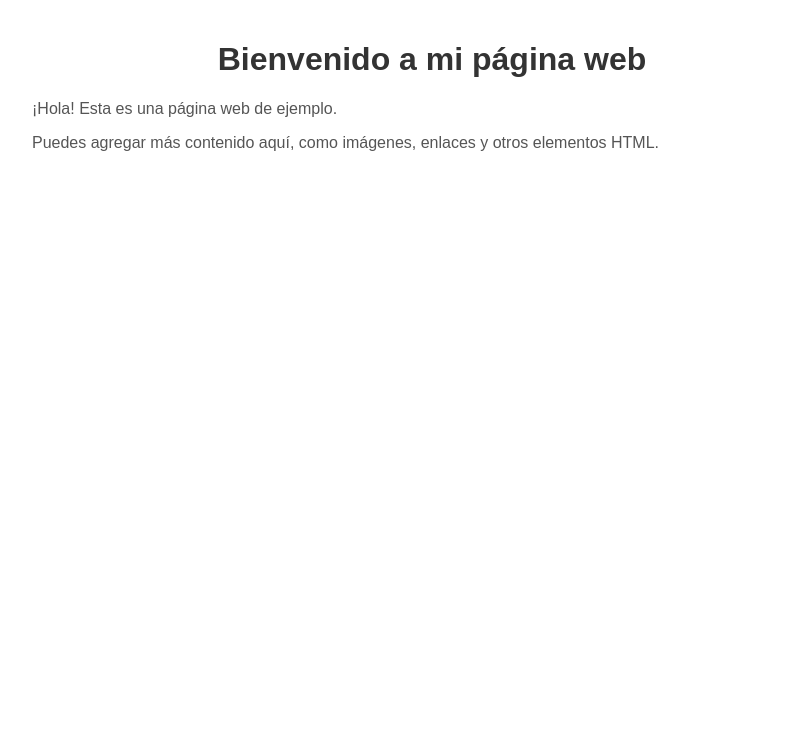
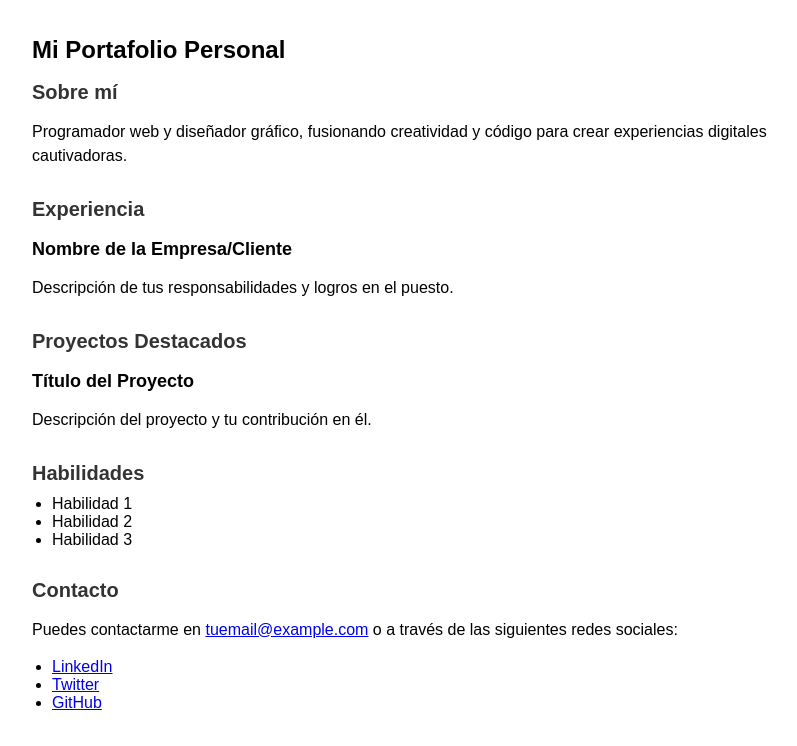
Before and after one commit to Arus1976/PORTAFOLIOSARUS, a plain HTML site: page index.html in a window 1280 px wide. Shown: the whole page, without its empty margins (208-1005 px from the left). Drawn offline with Linux system fonts and the light colour scheme.

Commit message:
Add files via upload

```diff
--- a/index.html
+++ b/index.html
@@ -1,34 +1,128 @@
 <!DOCTYPE html>
-<html>
+<html lang="es">
 <head>
-  <title>Mi Página Web</title>
+  <meta charset="UTF-8">
+  <meta name="viewport" content="width=device-width, initial-scale=1.0">
+  <title>Mi Portafolio Personal</title>
   <style>
+    /* Estilos globales */
   body {
     font-family: Arial, sans-serif;
     margin: 0;
-      padding: 20px;
-    }
-
-    h1 {
-      color: #333;
-      text-align: center;
-    }
-
-    p {
-      color: #555;
+    padding: 0;
   }
 
   .container {
     max-width: 800px;
     margin: 0 auto;
+    padding: 20px;
+  }
+
+  h1 {
+    font-size: 24px;
+    margin-bottom: 10px;
+  }
+
+  h2 {
+    font-size: 20px;
+    margin-bottom: 10px;
+  }
+
+  p {
+    font-size: 16px;
+  }
+
+  ul {
+    padding: 0;
+    margin: 0;
+  }
+
+  /* Estilos específicos para secciones */
+  section {
+    margin-bottom: 30px;
+  }
+
+  section h2 {
+    color: #333;
+  }
+
+  section h3 {
+    font-size: 18px;
+    margin-bottom: 5px;
+  }
+
+  section p {
+    line-height: 1.5;
+  }
+
+  section ul li {
+    list-style-type: disc;
+    margin-left: 20px;
+  }
+
+      body {
+        font-family: Arial, sans-serif;
+        margin: 0;
+        padding: 0;
+      }
+      .container {
+        max-width: 800px;
+        margin: 0 auto;
+        padding: 20px;
+      }
+      h1 {
+        font-size: 24px;
+        margin-bottom: 10px;
+      }
+      h2 {
+        font-size: 20px;
+        margin-bottom: 10px;
+      }
+      p {
+        font-size: 16px;
       }
         </style>
 </head>
 <body>
   <div class="container">
-    <h1>Bienvenido a mi página web</h1>
-    <p>¡Hola! Esta es una página web de ejemplo.</p>
-    <p>Puedes agregar más contenido aquí, como imágenes, enlaces y otros elementos HTML.</p>
+    <h1>Mi Portafolio Personal</h1>
+
+    <section>
+      <h2>Sobre mí</h2>
+      <p>Programador web y diseñador gráfico, fusionando creatividad y código para crear experiencias digitales cautivadoras.</p>
+    </section>
+
+    <section>
+      <h2>Experiencia</h2>
+      <h3>Nombre de la Empresa/Cliente</h3>
+      <p>Descripción de tus responsabilidades y logros en el puesto.</p>
+    </section>
+
+    <section>
+      <h2>Proyectos Destacados</h2>
+      <h3>Título del Proyecto</h3>
+      <p>Descripción del proyecto y tu contribución en él.</p>
+    </section>
+
+    <section>
+      <h2>Habilidades</h2>
+      <ul>
+        <li>Habilidad 1</li>
+        <li>Habilidad 2</li>
+        <li>Habilidad 3</li>
+      </ul>
+    </section>
+
+    <section>
+      <h2>Contacto</h2>
+      <p>Puedes contactarme en <a href="mailto:tuemail@example.com">tuemail@example.com</a> o a través de las siguientes redes sociales:</p>
+      <ul>
+        <li><a href="https://linkedin.com/tuperfil">LinkedIn</a></li>
+        <li><a href="https://twitter.com/tucuenta">Twitter</a></li>
+        <li><a href="https://github.com/tunombre">GitHub</a></li>
+      </ul>
+    </section>
+
   </div>
 </body>
 </html>
```
Lines whose indentation alone changed are shown as unchanged.
